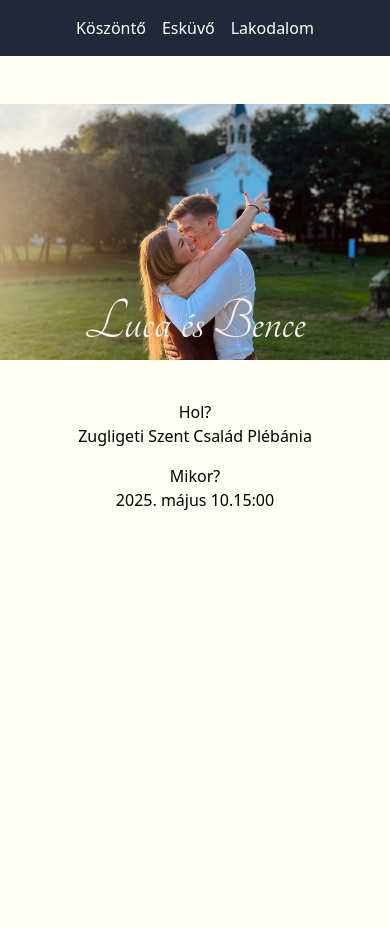
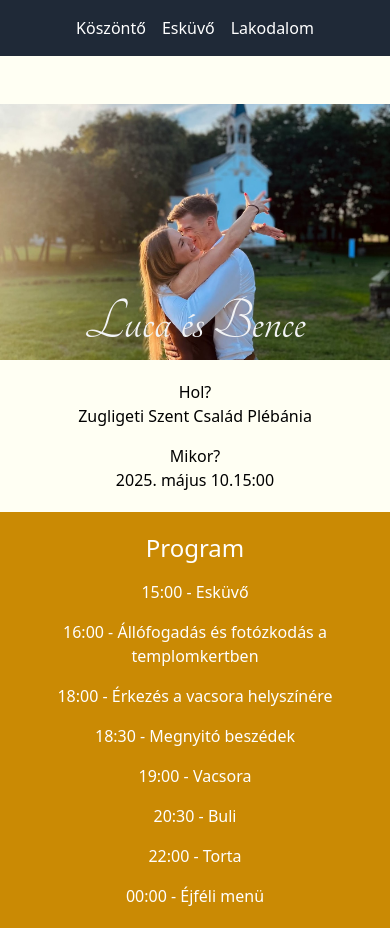
Before and after one commit to molnarbence/wedding-lb, a Nuxt app: page / in a window 390 px wide. Before the commit the page ends 844 px from the top, so only its background shows below. Built offline with nearby package versions, Linux system fonts and the light colour scheme; a web font is replaced by a local one.

Commit message:
add agenda

```diff
--- a/layouts/default.vue
+++ b/layouts/default.vue
@@ -1,5 +1,12 @@
 <template>
   <div id="default.vue">
+    <nav class="bg-gray-800 p-4">
+      <ul class="flex justify-center space-x-4">
+        <li><a href="/" class="text-white">Köszöntő</a></li>
+        <li><a href="/eskuvo" class="text-white">Esküvő</a></li>
+        <li><a href="/lakodalom" class="text-white">Lakodalom</a></li>
+      </ul>
+    </nav>
     <slot />
   </div>
 </template>
--- a/pages/index.vue
+++ b/pages/index.vue
@@ -1,14 +1,7 @@
 <template>
   <div>
-    <nav class="bg-gray-800 p-4">
-      <ul class="flex justify-center space-x-4">
-        <li><a href="/" class="text-white">Köszöntő</a></li>
-        <li><a href="/eskuvo" class="text-white">Esküvő</a></li>
-        <li><a href="/lakodalom" class="text-white">Lakodalom</a></li>
-      </ul>
-    </nav>
-    <header class="my-12">
-      <div class="w-full bg-center bg-cover bg-[url('/images/hero.jpg')] h-64 lg:h-96">
+    <header class="mt-12">
+      <div class="w-full bg-center bg-cover bg-[url('/images/hero.jpg')] h-64 md:h-96">
         <div class="flex flex-col justify-end w-full h-full">
           <div class="text-center">
             <div class="container mx-auto">
@@ -20,12 +13,14 @@
           </div>
         </div>
       </div>
-      <div class="w-full">
-        <div class="flex flex-col md:flex-row justify-center gap-4 my-10">
+      <!-- <div class="w-full bg-[#eeedeb]">Section 2</div> -->
+    </header>
+
+    <div class="w-full mt-5">
+      <div class="flex flex-col md:flex-row gap-4 justify-center">
         <div class="text-center">
           <h3>Hol?</h3>
           <span>Zugligeti Szent Család Plébánia</span>
-            <span></span>
         </div>
         <div class="text-center">
           <h3>Mikor?</h3>
@@ -34,8 +29,15 @@
         </div>
       </div>
     </div>
-      <!-- <div class="w-full bg-[#eeedeb]">Section 2</div> -->
-    </header>
+
+    <div class="w-full mt-5 bg-yellow-600 text-white p-5">
+      <h3 class="text-center text-2xl mb-4">Program</h3>
+      <div class="flex flex-col justify-center gap-4">
+        <div v-for="item in program" :key="item.time" class="flex flex-col md:flex-row gap-4 justify-center">
+          <span class="text-center"> {{ item.time }} - {{ item.title }} </span>
+        </div>
+      </div>
+    </div>
   </div>
 </template>
 
@@ -43,8 +45,8 @@
 useSeoMeta({
   title: 'Köszöntő',
   description: 'Luca és Bence esküvője',
-  image: 'https://lucaesbence.info/images/hero_mini.jpg',
-  url: 'https://lucaesbence.info',
+  // image: 'https://lucaesbence.info/images/hero_mini.jpg',
+  // url: 'https://lucaesbence.info',
   ogType: 'website',
   ogUrl: 'https://lucaesbence.info',
   ogTitle: 'Köszöntő',
@@ -53,9 +55,49 @@ useSeoMeta({
   ogImageWidth: '1200',
   ogImageHeight: '630',
   ogLocale: 'hu_HU',
-  ogLogo: 'https://lucaesbence.info/images/hero_mini.jpg',
+  // ogLogo: 'https://lucaesbence.info/images/hero_mini.jpg',
   ogSiteName: 'Luca és Bence',
 });
+
+interface ProgramItem {
+  time: string;
+  title: string;
+}
+
+const program: ProgramItem[] = [
+  {
+    time: '15:00',
+    title: 'Esküvő',
+  },
+  {
+    time: '16:00',
+    title: 'Állófogadás és fotózkodás a templomkertben',
+  },
+  {
+    time: '18:00',
+    title: 'Érkezés a vacsora helyszínére',
+  },
+  {
+    time: '18:30',
+    title: 'Megnyitó beszédek',
+  },
+  {
+    time: '19:00',
+    title: 'Vacsora',
+  },
+  {
+    time: '20:30',
+    title: 'Buli',
+  },
+  {
+    time: '22:00',
+    title: 'Torta',
+  },
+  {
+    time: '00:00',
+    title: 'Éjféli menü',
+  },
+];
 </script>
 
 <style></style>
```
Lines whose indentation alone changed are shown as unchanged.
